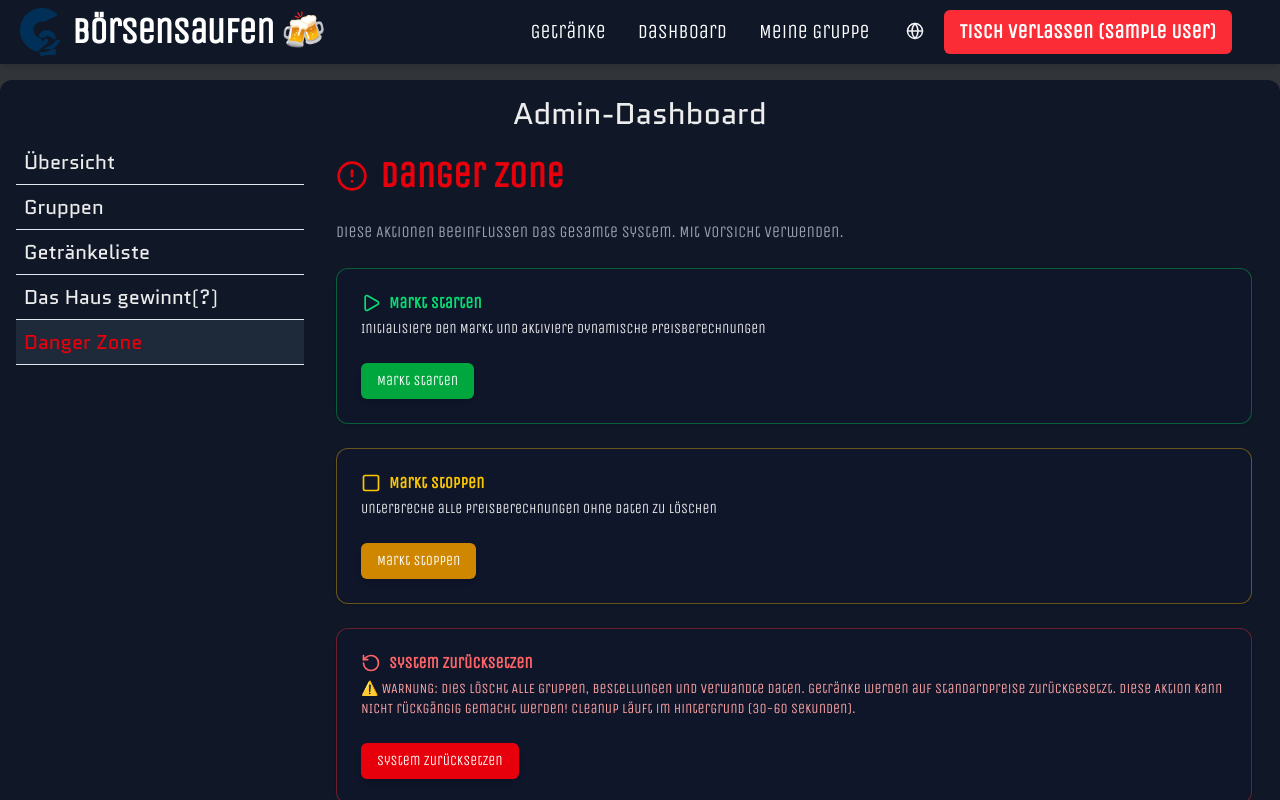
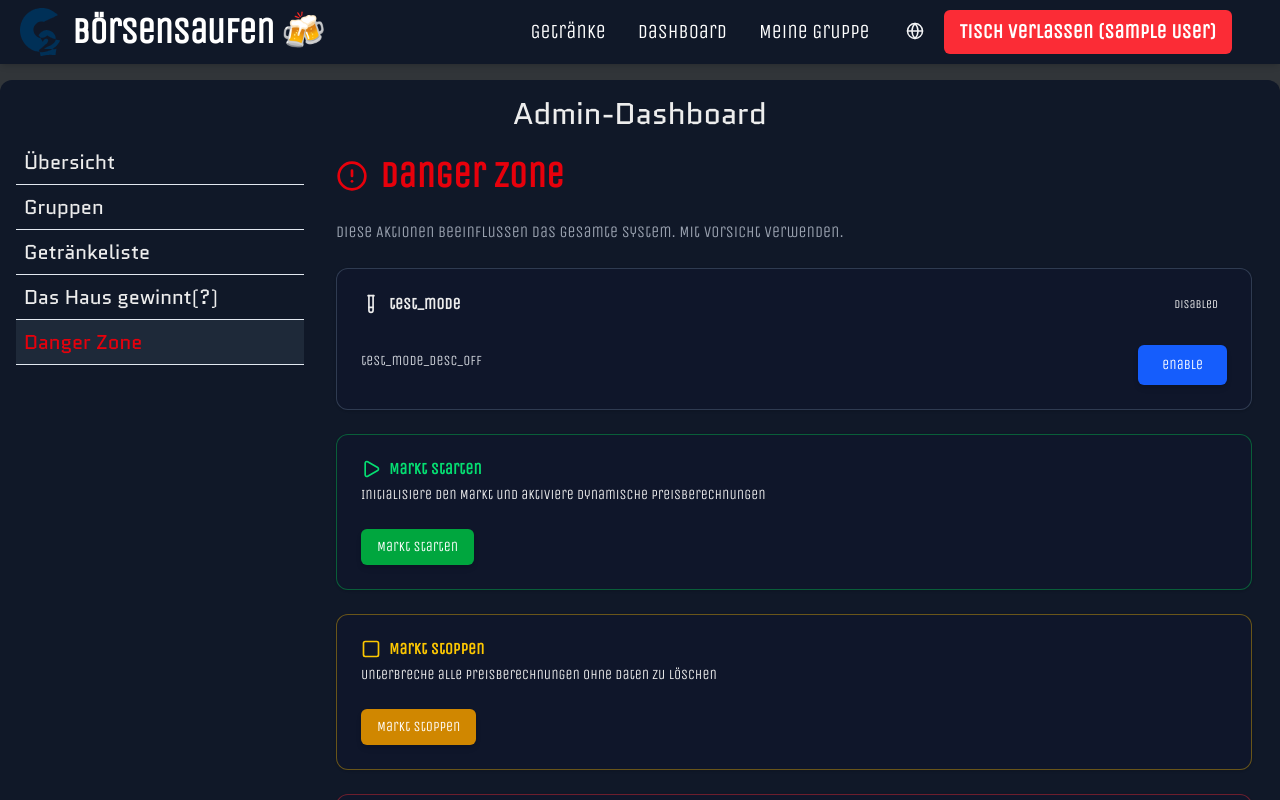
Before and after one commit to LiToWi/c2_boersensaufen, a Next.js app: page /dashboard/admin/danger-zone in a window 1280 px wide. Shown: the top 800 px of the page. Built offline with nearby package versions, Linux system fonts and the light colour scheme; no server answers; sample sign-in values are in the browser's storage; a web font is replaced by a local one.

Commit message:
Implemented Test Mode

```diff
--- a/convex/_generated/api.d.ts
+++ b/convex/_generated/api.d.ts
@@ -29,6 +29,7 @@ import type * as r2oQueries from "../r2oQueries.js";
 import type * as r2oSubmitOrder from "../r2oSubmitOrder.js";
 import type * as snapshots from "../snapshots.js";
 import type * as tables from "../tables.js";
+import type * as testMode from "../testMode.js";
 
 import type {
   ApiFromModules,
@@ -66,6 +67,7 @@ declare const fullApi: ApiFromModules<{
   r2oSubmitOrder: typeof r2oSubmitOrder;
   snapshots: typeof snapshots;
   tables: typeof tables;
+  testMode: typeof testMode;
 }>;
 declare const fullApiWithMounts: typeof fullApi;
 
--- a/convex/schema.ts
+++ b/convex/schema.ts
@@ -99,6 +99,7 @@ export default defineSchema({
     // singleton record, always use id "global"
     stateKey: v.string(), // "global"
     active: v.optional(v.boolean()), // whether market is running (pricing ticks enabled), defaults to true
+    testMode: v.optional(v.boolean()), // when true, skip Ready2Order API calls
     regime: v.string(), // "Calm" | "Normal" | "Hype"
     regimeStartedAt: v.number(), // timestamp when current regime started
     lastTickAt: v.number(), // timestamp of last tick execution
--- /dev/null
+++ b/convex/testMode.ts
@@ -0,0 +1,81 @@
+import { mutation, query } from './_generated/server';
+import { v } from 'convex/values';
+
+/**
+ * Get test mode status
+ */
+export const getTestMode = query({
+  handler: async (ctx) => {
+    const marketState = await ctx.db
+      .query('marketState')
+      .filter((q) => q.eq(q.field('stateKey'), 'global'))
+      .first();
+
+    return marketState?.testMode ?? false;
+  },
+});
+
+/**
+ * Enable test mode (skip all Ready2Order API calls)
+ */
+export const enableTestMode = mutation({
+  handler: async (ctx) => {
+    const marketState = await ctx.db
+      .query('marketState')
+      .filter((q) => q.eq(q.field('stateKey'), 'global'))
+      .first();
+
+    if (!marketState) {
+      throw new Error('Market state not initialized');
+    }
+
+    await ctx.db.patch(marketState._id, { testMode: true });
+    console.log('[Test Mode] ENABLED - All R2O API calls will be skipped');
+
+    return { success: true, testMode: true };
+  },
+});
+
+/**
+ * Disable test mode (enable Ready2Order API calls)
+ */
+export const disableTestMode = mutation({
+  handler: async (ctx) => {
+    const marketState = await ctx.db
+      .query('marketState')
+      .filter((q) => q.eq(q.field('stateKey'), 'global'))
+      .first();
+
+    if (!marketState) {
+      throw new Error('Market state not initialized');
+    }
+
+    await ctx.db.patch(marketState._id, { testMode: false });
+    console.log('[Test Mode] DISABLED - R2O API calls will be executed normally');
+
+    return { success: true, testMode: false };
+  },
+});
+
+/**
+ * Toggle test mode
+ */
+export const toggleTestMode = mutation({
+  handler: async (ctx) => {
+    const marketState = await ctx.db
+      .query('marketState')
+      .filter((q) => q.eq(q.field('stateKey'), 'global'))
+      .first();
+
+    if (!marketState) {
+      throw new Error('Market state not initialized');
+    }
+
+    const newTestMode = !marketState.testMode;
+    await ctx.db.patch(marketState._id, { testMode: newTestMode });
+
+    console.log(`[Test Mode] ${newTestMode ? 'ENABLED' : 'DISABLED'}`);
+
+    return { success: true, testMode: newTestMode };
+  },
+});
--- a/src/app/api/ready2order/create-table/route.ts
+++ b/src/app/api/ready2order/create-table/route.ts
@@ -16,6 +16,27 @@ export async function POST(request: Request) {
         { error: 'Party name is required' },
         { status: 400 }
       );
+    }
+
+    // Check if test mode is enabled and short-circuit to avoid R2O side effects
+    const convexUrl = process.env.CONVEX_SELF_HOSTED_URL || process.env.NEXT_PUBLIC_CONVEX_URL;
+    if (convexUrl) {
+      try {
+        const client = new ConvexHttpClient(convexUrl);
+        const testMode = await client.query(api.testMode.getTestMode);
+        if (testMode) {
+          console.log('[R2O] TEST MODE ENABLED - Skipping R2O table creation');
+          return NextResponse.json({
+            success: true,
+            r2oTableId: `test-${Date.now()}`,
+            testMode: true,
+            message: 'Test mode: R2O table creation skipped',
+          });
+        }
+      } catch (error) {
+        console.warn('[R2O] Failed to check test mode:', error);
+        // If test-mode check fails, continue with normal flow
+      }
     }
 
     const token = process.env.READY2ORDER_ACCOUNT_TOKEN;
--- a/src/app/api/ready2order/submit-order/route.ts
+++ b/src/app/api/ready2order/submit-order/route.ts
@@ -1,4 +1,6 @@
 import { NextResponse } from 'next/server';
+import { ConvexHttpClient } from 'convex/browser';
+import { api } from '../../../../../convex/_generated/api';
 
 const R2O_API_BASE = 'https://api.ready2order.com/v1';
 const R2O_CATEGORY_NAME = '!C2Börsensaufen';
@@ -182,6 +184,29 @@ export async function POST(request: Request) {
       }
     }
 
+    // Check if test mode is enabled (after input validation, before any R2O calls)
+    const convexUrl = process.env.CONVEX_SELF_HOSTED_URL || process.env.NEXT_PUBLIC_CONVEX_URL;
+    if (convexUrl) {
+      try {
+        const client = new ConvexHttpClient(convexUrl);
+        const testMode = await client.query(api.testMode.getTestMode);
+        if (testMode) {
+          console.log('[R2O] TEST MODE ENABLED - Skipping R2O order submission');
+          return NextResponse.json({
+            success: true,
+            r2oTableId: r2oTableId || `test-table-${Date.now()}`,
+            r2oProductIds: items.map((_, i) => `test-product-${Date.now()}-${i}`),
+            orderData: { testMode: true, orderId: `test-order-${Date.now()}` },
+            testMode: true,
+            message: 'Test mode: R2O order submission skipped',
+          });
+        }
+      } catch (error) {
+        console.warn('[R2O] Failed to check test mode:', error);
+        // Continue with normal flow if test mode check fails
+      }
+    }
+
     // Get R2O token
     const token = await getR2OToken();
 
--- a/src/app/dashboard/admin/danger-zone/page.tsx
+++ b/src/app/dashboard/admin/danger-zone/page.tsx
@@ -1,11 +1,11 @@
 "use client";
 
 import { useState, useEffect } from "react";
-import { useAction, useQuery } from "convex/react";
+import { useAction, useQuery, useMutation } from "convex/react";
 import { api } from "../../../../../convex/_generated/api";
 import { Card, CardContent, CardDescription, CardHeader, CardTitle } from "@/components/ui/card";
 import { Button } from "@/components/ui/button";
-import { AlertCircle, Play, Square, RotateCcw, Clock, Activity } from "lucide-react";
+import { AlertCircle, Play, Square, RotateCcw, Clock, Activity, TestTube } from "lucide-react";
 import { toast } from "sonner";
 import { Badge } from "@/components/ui/badge";
 import { useLanguage } from "@/contexts/LanguageContext";
@@ -22,6 +22,8 @@ export default function DangerZone() {
   const stopMarket = useAction(api.adminActions.stopMarket);
   const resetSystem = useAction(api.adminActions.resetSystem);
   const systemStatus = useQuery(api.adminQueries.getSystemStatus);
+  const testMode = useQuery(api.testMode.getTestMode);
+  const toggleTestMode = useMutation(api.testMode.toggleTestMode);
 
   // Update current time every second for runtime display
   useEffect(() => {
@@ -94,6 +96,19 @@ export default function DangerZone() {
     }
   };
 
+  const handleToggleTestMode = async () => {
+    try {
+      const result = await toggleTestMode();
+      toast.success(
+        result.testMode
+          ? 'Test Mode ENABLED - R2O calls will be skipped'
+          : 'Test Mode DISABLED - R2O calls active'
+      );
+    } catch (error) {
+      toast.error('Failed to toggle test mode: ' + String(error));
+    }
+  };
+
   const formatDuration = (ms: number) => {
     const seconds = Math.floor(ms / 1000);
     const minutes = Math.floor(seconds / 60);
@@ -137,6 +152,45 @@ export default function DangerZone() {
         {t('danger_zone_description') || 'These actions affect the entire system. Use with caution.'}
       </p>
 
+      {/* Test Mode Control */}
+      <Card className={`${testMode ? 'bg-yellow-900/40 border-yellow-500/60' : 'bg-slate-900/80 border-slate-500/40'}`}>
+        <CardHeader>
+          <CardTitle className="flex items-center justify-between">
+            <span className="flex items-center gap-2">
+              <TestTube className="h-5 w-5" />
+              {t('test_mode') || 'Test Mode'}
+            </span>
+            <Badge variant={testMode ? "default" : "secondary"} className={testMode ? 'bg-yellow-600' : ''}>
+              {testMode ? (t('enabled') || 'ENABLED') : (t('disabled') || 'DISABLED')}
+            </Badge>
+          </CardTitle>
+        </CardHeader>
+        <CardContent>
+          <div className="flex items-center justify-between">
+            <div>
+              <p className="text-sm text-gray-300 mb-2">
+                {testMode
+                  ? t('test_mode_desc_on') || 'Ready2Order API calls are SKIPPED. Use this to test the app without consequences.'
+                  : t('test_mode_desc_off') || 'Ready2Order integration is ACTIVE. Orders and tables will be created in R2O.'}
+              </p>
+              {testMode && (
+                <p className="text-xs text-yellow-400 font-semibold">
+                  ⚠️ {t('test_mode_warning') || 'No orders will be sent to Ready2Order while test mode is enabled'}
+                </p>
+              )}
+            </div>
+            <Button
+              onClick={handleToggleTestMode}
+              variant={testMode ? "destructive" : "default"}
+              size="lg"
+              className="ml-4"
+            >
+              {testMode ? (t('disable') || 'Disable') : (t('enable') || 'Enable')}
+            </Button>
+          </div>
+        </CardContent>
+      </Card>
+
       {/* System Status Card */}
       {systemStatus && (
         <Card className="bg-slate-900/80 border-blue-500/40">
@@ -156,6 +210,9 @@ export default function DangerZone() {
                   {t('regime') || 'Regime'}: {systemStatus.marketState.regime}
                 </Badge>
               )}
+              <Badge className={testMode ? 'bg-yellow-600 text-black' : 'bg-slate-700'}>
+                {t('test_mode') || 'Test Mode'}: {testMode ? (t('enabled') || 'ENABLED') : (t('disabled') || 'DISABLED')}
+              </Badge>
             </div>
 
             {systemStatus.marketState && (
--- a/src/app/dashboard/admin/page.tsx
+++ b/src/app/dashboard/admin/page.tsx
@@ -61,7 +61,6 @@ export default function AdminDashboardPage() {
             </p>
           </CardContent>
         </Card>
-
         {/* Orders */}
         <Card className="bg-slate-900/80 border-blue-500/40">
           <CardHeader className="flex flex-row items-center justify-between pb-2">
--- a/src/app/debug/convex/page.tsx
+++ b/src/app/debug/convex/page.tsx
@@ -97,7 +97,7 @@ export default function ConvexDebugPage() {
                 <strong>Troubleshooting:</strong>
                 <ul>
                   {Object.entries(checkResult.troubleshooting).map(([key, value]) => (
-                    <li key={key}>{value}</li>
+                    <li key={key}>{String(value)}</li>
                   ))}
                 </ul>
               </div>
```
